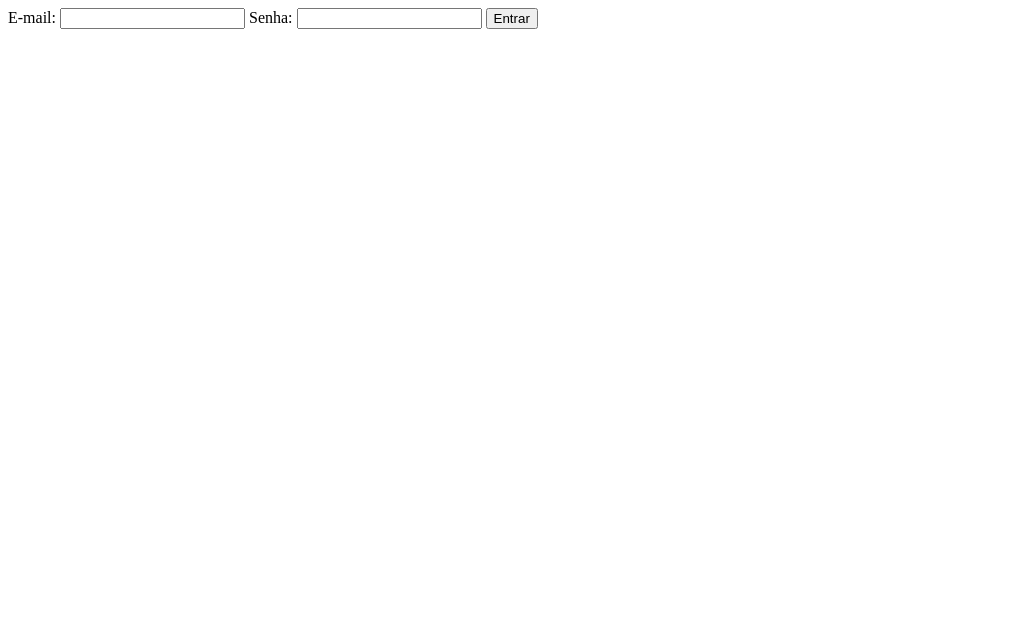
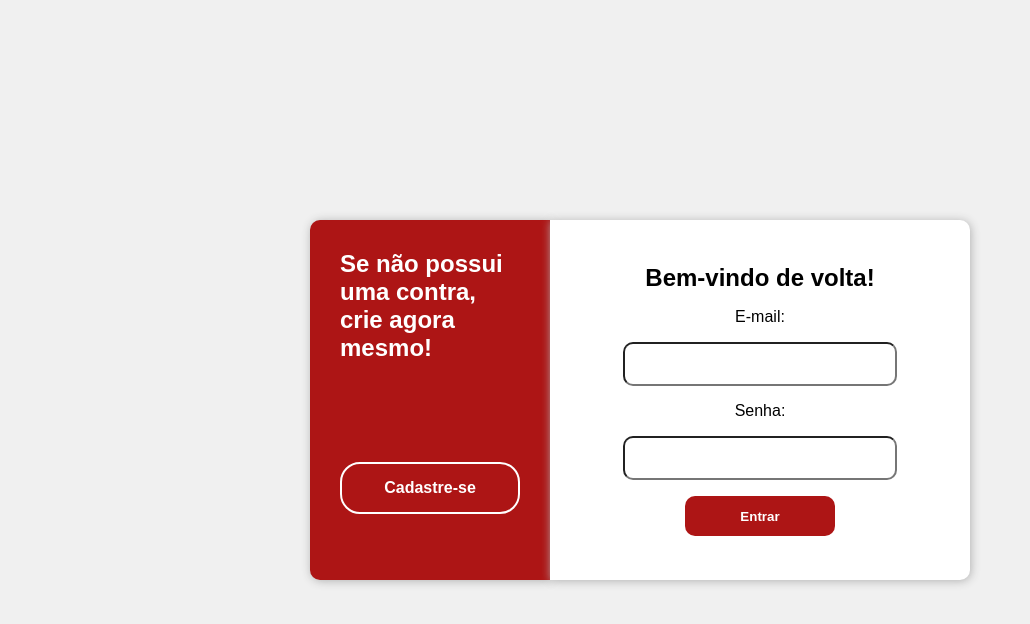
Before and after one commit to devGusta2/SecurityTests, a PHP site: page / in a window 1280 px wide. Shown: the top 624 px of the page, without its empty margins (0-1030 px from the left). Run offline with PHP 8.4, Linux system fonts and the light colour scheme.

Commit message:
SQL-INJECTION

```diff
--- /dev/null
+++ b/SQL-INJECTION/css/style.css
@@ -0,0 +1,88 @@
+*{
+    margin: 0;
+    left: 0;
+    padding: 0;
+    font-family: Arial, Helvetica, sans-serif;
+}
+body{
+    background-color: rgb(240, 240, 240);
+}
+.login-box{
+    display: flex;
+    flex-direction: row;
+   text-align: center;
+    width: 400px;
+    height: 340px;
+    background-color: white;
+    border-bottom-right-radius: 10px;
+    border-top-right-radius: 10px;
+    align-items: center;
+    justify-content: center;
+    padding: 10px;
+    box-shadow: 1px 1px 10px rgb(177, 177, 177);
+
+}
+.cad-box{
+    background-color: rgb(173, 21, 21);
+    height: 200px;
+    width: 180px;
+    height: 300px;
+    padding: 30px;
+    border-bottom-left-radius: 10px;
+    border-top-left-radius: 10px;
+    box-shadow: 1px 1px 10px rgb(177, 177, 177);
+    color: white;
+
+}
+.login-box form{
+    display: flex;
+    flex-direction: column;
+    gap: 1em;
+    align-items: center;
+}
+
+.container{
+    height: 100vh;
+    align-items: center;
+    justify-content: center;
+    display: flex;
+}
+
+
+.inpt{
+    height: 3em;
+    border-radius: 10px;
+    outline: 0;
+    width: 270px;
+}
+
+.button-cad{
+    height: 3em;
+    border: 2px solid white;
+    border-radius: 20px;
+    justify-content: center;
+    align-items: center;
+    display: flex;
+    margin-top: 100px;
+}
+
+.button-cad a{
+    color: white;
+    text-decoration: none;
+}
+
+.button{
+    width: 150px;
+    height: 3em;
+    border-radius: 10px;
+    outline: 0;
+    border: none;
+    color: white;
+    background-color: rgb(173, 21, 21);
+    cursor: pointer;
+    transition: 0.5s;
+}
+.button:hover{
+    transition: 0.5s;
+    background-color: rgb(212, 25, 25);
+}
--- a/SQL-INJECTION/index.php
+++ b/SQL-INJECTION/index.php
@@ -3,17 +3,29 @@
 <head>
     <meta charset="UTF-8">
     <meta name="viewport" content="width=device-width, initial-scale=1.0">
+    <link rel="stylesheet" href="css/style.css">
     <title>Document</title>
 </head>
     <body>
-        <div class="login-box">
-            <form action="verify.php" method="post">
-                <label>E-mail:</label>
-                <input type="text" name="email">
-                <label>Senha:</label>
-                <input type="text" name="senha">
-                <input type="submit" value="Entrar">
-            </form>
+        <div class="container">
+            <div class="cad-box">
+                    <h2>Se não possui uma contra, crie agora mesmo!</h2>
+
+                    <div class="button-cad">
+                        <a href=""><h4>Cadastre-se</h4></a>
+                    </div>
+            </div>
+            <div class="login-box">
+                <form action="verify.php" method="post">
+                <h2>Bem-vindo de volta!</h2>
+                    <label>E-mail:</label>
+                    <input type="text" name="email" class="inpt">
+                    <label>Senha:</label>
+                    <input type="text" name="senha" class="inpt">
+                    <button type="submit" class="button"><h4>Entrar</h4></button>
+
+                </form>
+            </div>
         </div>
     </body>
 </html>
```
